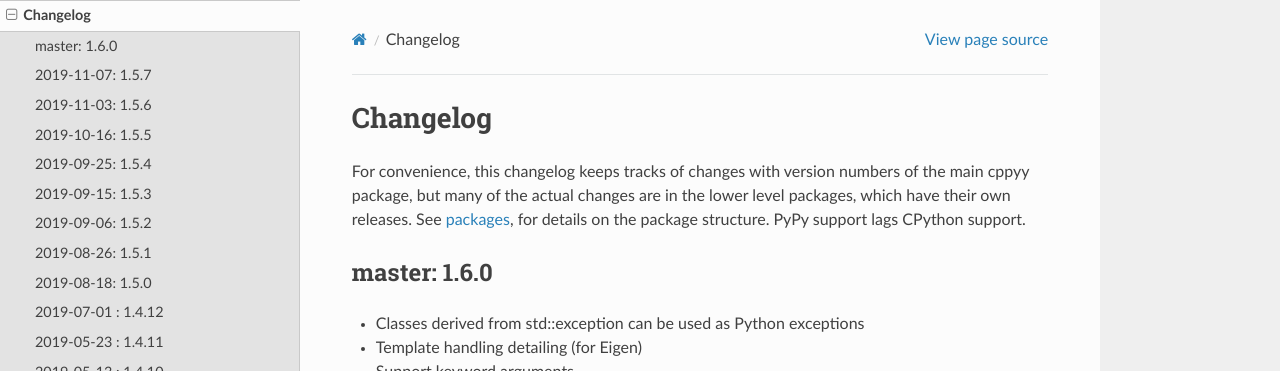
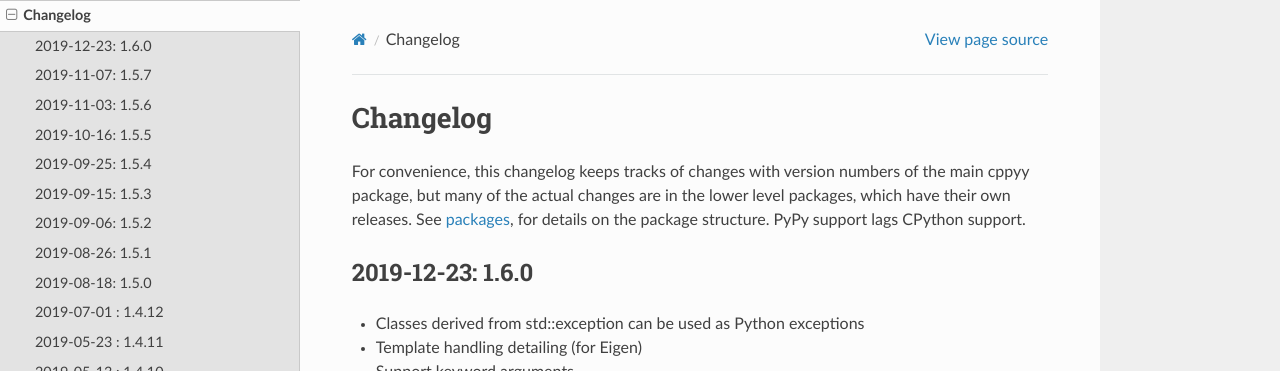
Before and after one commit to wlav/cppyy, a Sphinx documentation site: the page built from doc/source/changelog.rst, in a window 1280 px wide and 900 px high. Shown: the top 371 px of the window. Built offline with Sphinx 7.4.7 and the Read the Docs theme 2.0.0, drawn with Linux system fonts in a browser that asks for light colours; some of the changed lines change nothing that is shown.

Commit message:
mark date for release

```diff
--- a/doc/source/changelog.rst
+++ b/doc/source/changelog.rst
@@ -10,8 +10,8 @@
 PyPy support lags CPython support.
 
 
-master: 1.6.0
--------------
+2019-12-23: 1.6.0
+-----------------
 
 * Classes derived from std::exception can be used as Python exceptions
 * Template handling detailing (for Eigen)
```
